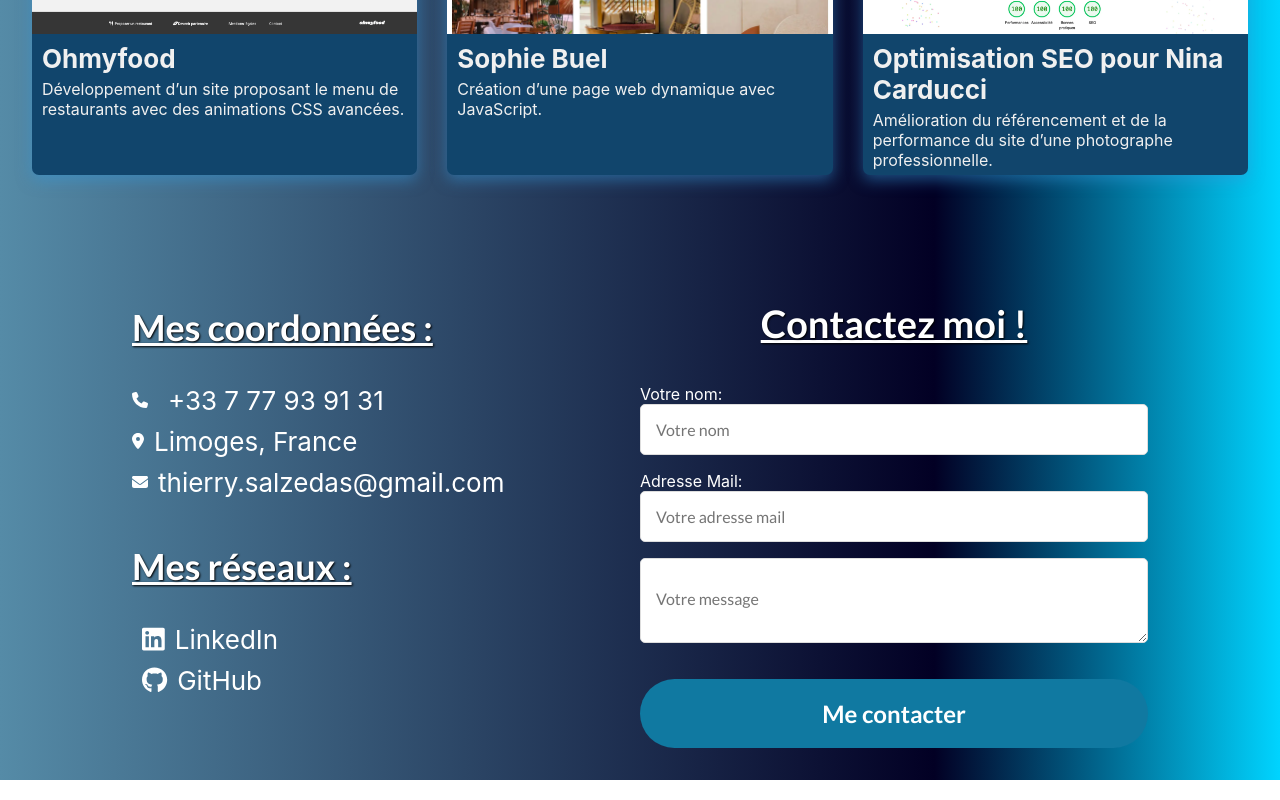
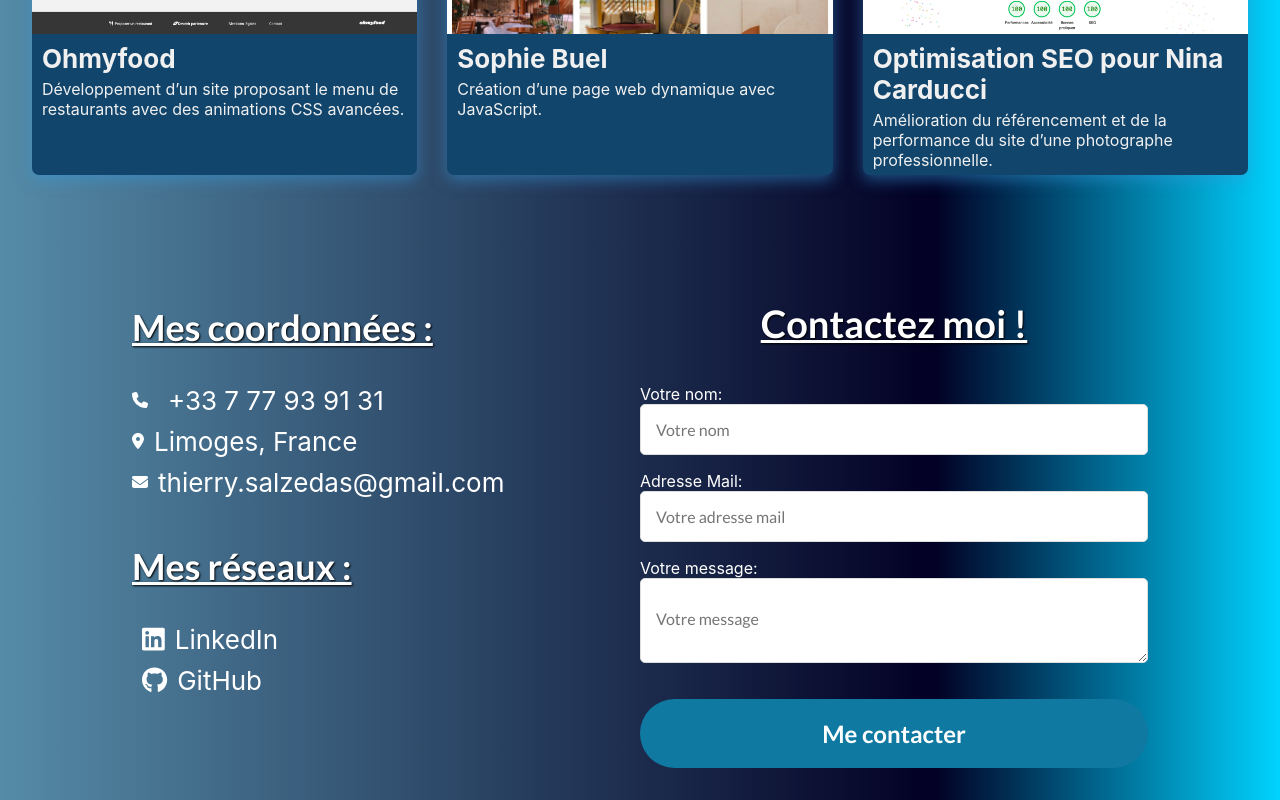
Before and after one commit to Citral87/Porfolio, a React (Create React App) app: page / in a window 1280 px wide. Shown: the part 1790-2590 px from the top of the page. Built offline with nearby package versions, Linux system fonts and the light colour scheme.

Commit message:
ajout label dans forms

```diff
--- a/src/components/ContactForm.js
+++ b/src/components/ContactForm.js
@@ -1,7 +1,11 @@
 import React, { useState } from "react";
 import emailjs from "emailjs-com";
 import { FontAwesomeIcon } from "@fortawesome/react-fontawesome";
-import {faPhone, faMapMarkerAlt, faEnvelope,} from "@fortawesome/free-solid-svg-icons";
+import {
+  faPhone,
+  faMapMarkerAlt,
+  faEnvelope,
+} from "@fortawesome/free-solid-svg-icons";
 import { faLinkedin, faGithub } from "@fortawesome/free-brands-svg-icons";
 import "../../src/components/css/ContactForm.css";
 
@@ -112,6 +116,7 @@ function ContactForm() {
               value={formData.email}
               onChange={handleChange}
             />
+            <label htmlFor="message">Votre message:</label>
             <textarea
               id="message"
               name="message"
```
